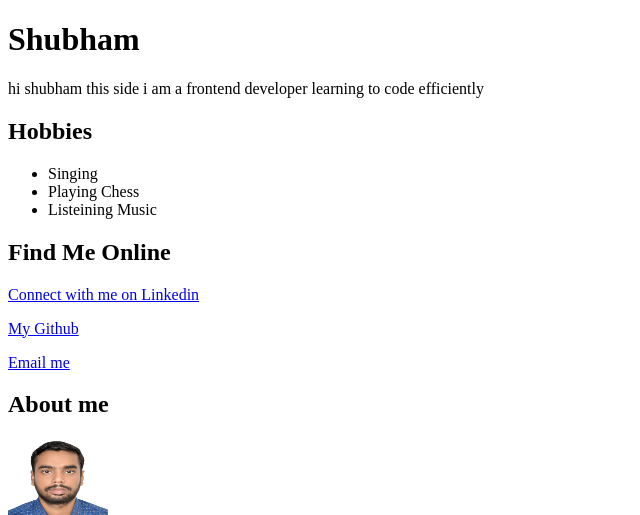
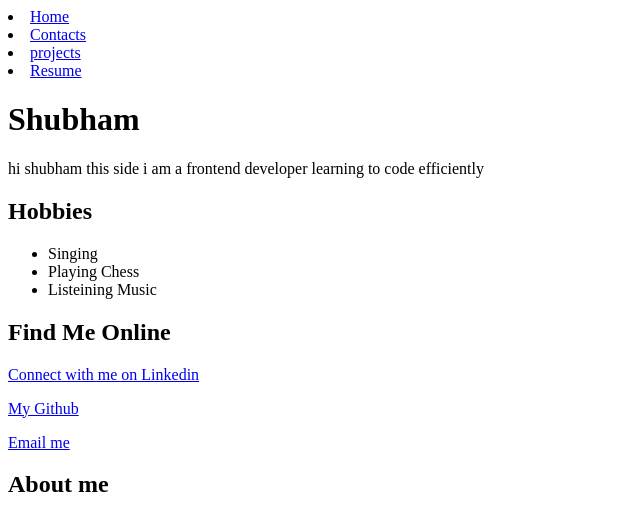
Before and after one commit to shubhamay2002/portfolio-using-vanilla-html, a plain HTML site: page index.html in a window 1280 px wide. Shown: the top 515 px of the page, without its empty margins (0-640 px from the left). Drawn offline with Linux system fonts and the light colour scheme.

Commit message:
learnt about nav tqag and added mauin tag header tag an nav tag which improcves SEO

```diff
--- a/index.html
+++ b/index.html
@@ -6,8 +6,17 @@
     <title>Shubham's First HTML Page </title>
 </head>
 <body>
-    <h1> Shubham </h1>
-    <p> hi shubham this side
+  <header>
+      <nav>
+        <li><a href="#" >Home</a></li>
+        <li><a href="#" >Contacts</a></li>
+        <li><a href="#" >projects</a></li>
+        <li><a href="#" >Resume</a></li>
+    </nav>
+  </header>
+   <main>
+    <h1>Shubham</h1>
+       <p> hi shubham this side
         i am a frontend developer learning to code efficiently
     </p>
     <h2>Hobbies</h2>
@@ -41,6 +50,8 @@
         <b>Frontend</b>
                    <b>Developer</b>
     </pre>
+   </main>
+
     <footer>Made with ❤️ by Shubham Ayush</footer>
 </body>
 </html>
```
